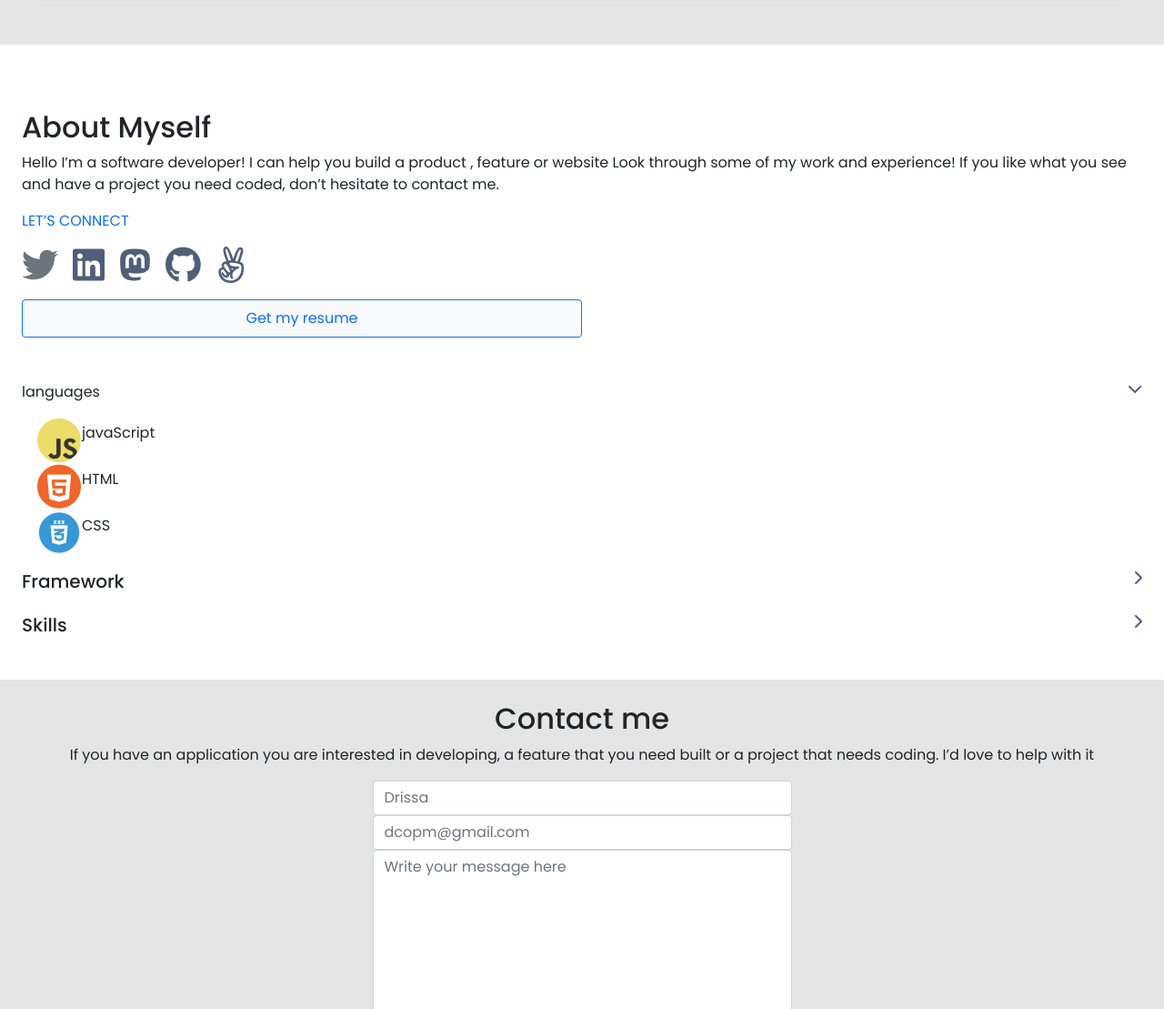
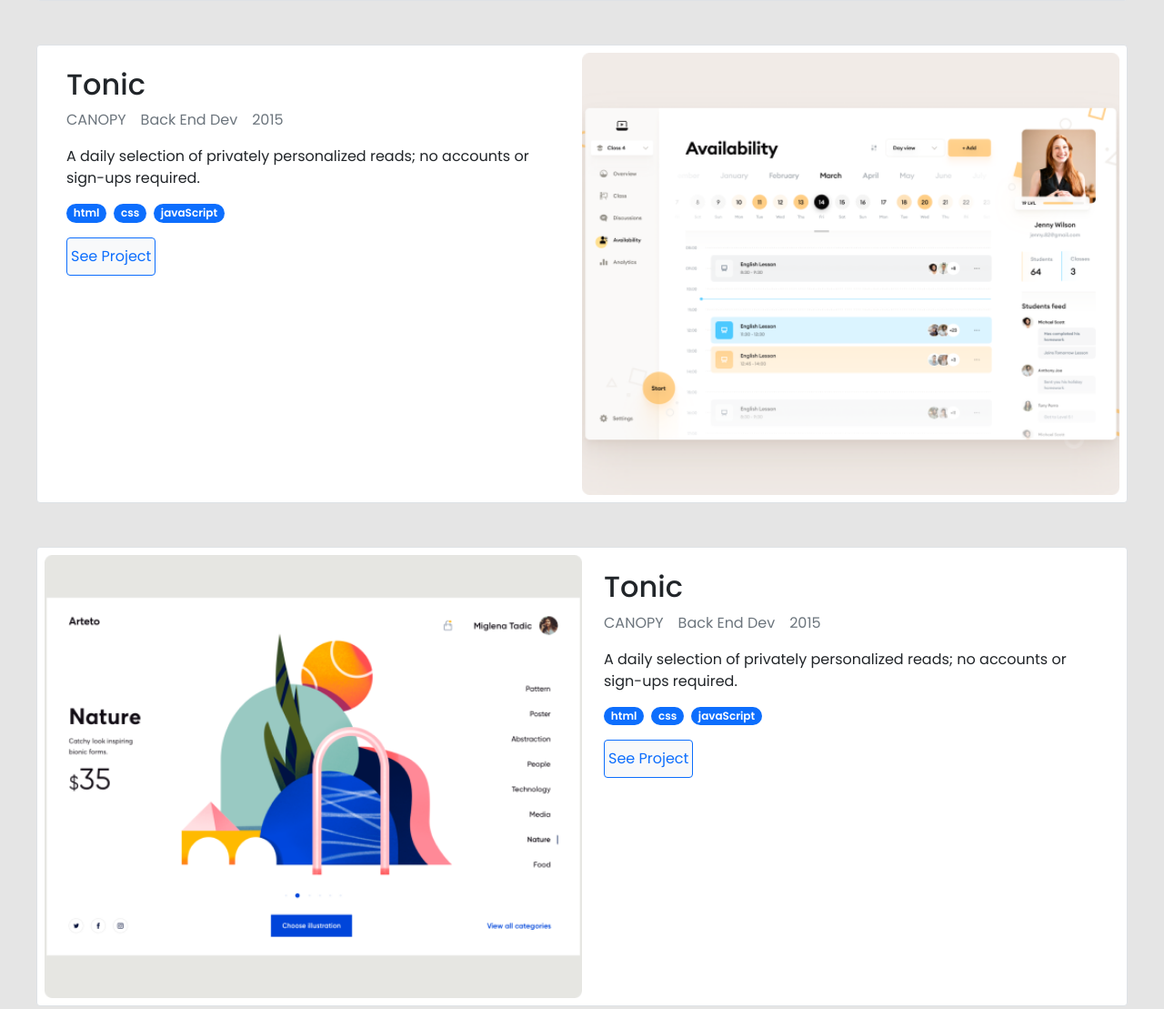
Before and after one commit to touredri/Bportfolio, a website: page index.html in a window 1280 px wide. Shown: the part 1124-2233 px from the top of the page at 91% size. Drawn offline with nearby package versions, Linux system fonts and the light colour scheme.

Commit message:
Bootstrap classes implemented in HTML

```diff
--- a/index.html
+++ b/index.html
@@ -18,7 +18,7 @@
     <title>portfolio</title>
   </head>
   <body>
-    <header class="d-flex justify-content-between fixed-top px-3 align-items-center bg-white w-100">
+    <header class="d-flex justify-content-between fixed-top px-5 align-items-center bg-white w-100">
           <h2 class="link-primary font-weight-600 my-0">Logo</h2>
           <nav class="navbar navbar-expand-md navbar-light">
             <div class="container-fluid">
@@ -28,13 +28,13 @@
               <div class="collapse navbar-collapse" id="navbarNave">
                 <ul class="navbar-nav">
                   <li class="nav-item">
-                    <a class="nav-link py-0 text-large active" aria-current="page" href="#">Portfolio</a>
+                    <a class="nav-link py-0 text-large active" aria-current="page" href="#scrollspyPortfolio">Portfolio</a>
                   </li>
                   <li class="nav-item">
-                    <a class="nav-link py-0 text-large" href="#">About</a>
+                    <a class="nav-link py-0 text-large" href="#scrollspyAbout">About</a>
                   </li>
                   <li class="nav-item">
-                    <a class="nav-link py-0 text-large" href="#">Contact</a>
+                    <a class="nav-link py-0 text-large" href="#scrollspyContact">Contact</a>
                   </li>
                 </ul>
               </div>
@@ -42,10 +42,10 @@
           </nav>
     </header>
 
-    <section class="headline bg-white px-4 px-md-5 d-flex flex-column rounded-start mb-5">
+    <section class="headline bg-white px-4 px-md-5 d-flex flex-column rounded-start mb-5" id="scrollspyPortfolio">
       <h1 class=" mt-5">I’m Drissa
         Glad to see you!</h1>
-      <p class="font-weight-600">I’m a software developer! I can help you build a product , feature or website Look through some of my work and experience! If you like what you see and have a project you need coded, don’t hestiate to contact me.</p>
+      <p class="text-center font-weight-600">I’m a software developer! I can help you build a product , feature or website Look through some of my work and experience! If you like what you see and have a project you need coded, don’t hestiate to contact me.</p>
       <p class="text-primary">LET’S CONNECT</p>
       <ul class="list-unstyled list-inline d-flex gap-3 w-50">
         <li>  <a href="#" title="facebook"><i class="fa-brands fa-twitter fs-1 text-secondary"></i></a></li>
@@ -58,7 +58,7 @@
     </section>
 
     <section class="work container-fluid w-100  justify-content-center px-4 px-md-5">
-      <div class="item-d item-m h-100 bg-white border border-grey border-1 rounded rounded-5 d-flex flex-column flex-md-row gx-md-3 justify-content-center mb-5 p-2 row" >
+      <div class="item-d item-m h-100 bg-white border border-grey border-1 rounded rounded-5 d-flex flex-column flex-md-row gx-md-3 justify-content-center mb-5 p-2 row">
           <img src="images/mob_Portfolio1.png" alt="project" class="col-md-6 px-md-0" />
           <div class="col-md-6 px-0 px-md-4">
             <h2 class="mt-3">Tonic</h2>
@@ -72,17 +72,62 @@
               sign-ups required.
             </p>
             <ul class="list-unstyled list-inline d-flex gap-2">
-              <li class="text-primary border py-1 px-1 border-1 rounded rounded-4 ">html</li>
-              <li class="text-primary border py-1 px-1 border-1 rounded rounded-4 ">css</li>
-              <li class="text-primary border py-1 px-1 border-1 rounded rounded-4 ">javaScript</li>
+              <li class="badge rounded-pill bg-primary">html</li>
+              <li class="badge rounded-pill bg-primary">css</li>
+              <li class="badge rounded-pill bg-primary">javaScript</li>
             </ul>
-            <button class="btn btn-primary p-0 py-2 w-50 bg-light text-primary">See Project</button>
+            <button class="btn btn-primary p-1 py-2 w-20 bg-light text-primary">See Project</button>
+        </div>
+      </div>
+
+      <div class="item-d item-m h-100 bg-white border border-grey border-1 rounded rounded-5 d-flex flex-column flex-md-row gx-md-3 justify-content-center mb-5 p-2 row">
+          <div class="col-md-6 px-0 px-md-4">
+            <h2 class="mt-3">Tonic</h2>
+            <ul class="list-unstyled list-inline d-flex gap-3">
+              <li class="text-secondary">CANOPY</li>
+              <li class="text-secondary">Back End Dev</li>
+              <li class="text-secondary">2015</li>
+            </ul>
+            <p>
+              A daily selection of privately personalized reads; no accounts or
+              sign-ups required.
+            </p>
+            <ul class="list-unstyled list-inline d-flex gap-2">
+              <li class="badge rounded-pill bg-primary">html</li>
+              <li class="badge rounded-pill bg-primary">css</li>
+              <li class="badge rounded-pill bg-primary">javaScript</li>
+            </ul>
+            <button class="btn btn-primary p-1 py-2 w-20 bg-light text-primary">See Project</button>
+        </div>
+        <img src="images/desk2_Snapshoot Portfolio.png" alt="project" class="col-md-6 px-md-0" />
+      </div>
+
+      <div class="item-d item-m h-100 bg-white border border-grey border-1 rounded rounded-5 d-flex flex-column flex-md-row gx-md-3 justify-content-center mb-5 p-2 row">
+        <img src="images/desk3Snapshoot_Portfolio_desk1.png" alt="project" class="col-md-6 px-md-0" />
+          <div class="col-md-6 px-0 px-md-4">
+            <h2 class="mt-3">Tonic</h2>
+            <ul class="list-unstyled list-inline d-flex gap-3">
+              <li class="text-secondary">CANOPY</li>
+              <li class="text-secondary">Back End Dev</li>
+              <li class="text-secondary">2015</li>
+            </ul>
+            <p>
+              A daily selection of privately personalized reads; no accounts or
+              sign-ups required.
+            </p>
+            <ul class="list-unstyled list-inline d-flex gap-2">
+              <li class="badge rounded-pill bg-primary">html</li>
+              <li class="badge rounded-pill bg-primary">css</li>
+              <li class="badge rounded-pill bg-primary">javaScript</li>
+            </ul>
+            <button class="btn btn-primary p-1 py-2 w-20 bg-light text-primary">See Project</button>
         </div>
       </div>
     </section>
 
-    <section class="about bg-white p-4" id="about">
-      <div class="about_me my-5">
+    <section class="about d-flex justify-content-center bg-white p-4" id="scrollspyAbout">
+      <div class="row">
+        <div class="col-md-6">
           <h2>About Myself</h2>
           <p>
               Hello I’m a software developer! I can help you
@@ -100,17 +145,18 @@
                 <li><a href="#" title="angelist"><i class="fa-brands fa-angellist fs-1"></i></a></li>
               </ul>
           </ul>
-          <button class="btn btn-primary p-0 py-2 w-50 bg-light text-primary">Get my resume</button>
-      </div>
-      <div class="expertise">
+          <button class="btn btn-primary p-1 py-2 w-20 bg-light text-primary">Get my resume</button>
+        </div>
+
+        <div class="col-md-6">
           <div class="domaine d-flex justify-content-between my-3">
-              <h5class>languages</h5class>
+              <h5>Languages</h5>
               <i class="fa-solid fa-chevron-down"></i>
           </div>
-          <div class="list_language mx-3">
-              <div class="lang d-flex align-items-center"><img src="./images/js.png" alt="js"><p>javaScript</p></div>
-              <div class="lang d-flex align-items-center "><img src="./images/html.png" alt="js"><p>HTML</p></div>
-              <div class="lang d-flex align-items-center gx-4"><img src="./images/css.png" alt="js"><p>CSS</p></div>
+          <div class="list_language d-md-flex mx-3">
+            <div class="lang d-flex flex-md-col align-items-center"><img src="./images/js.png" alt="js"><p>javaScript</p></div>
+            <div class="lang d-flex flex-md-col align-items-center "><img src="./images/html.png" alt="js"><p>HTML</p></div>
+            <div class="lang d-flex flex-md-col align-items-center gx-4"><img src="./images/css.png" alt="js"><p>CSS</p></div>
           </div>
           <div class="domaine d-flex justify-content-between my-3">
               <h5>Framework</h5>
@@ -121,20 +167,27 @@
                   <i class="fa-solid fa-chevron-right"></i>
           </div>
       </div>
+      </div>
   </section>
 
-  <section class="contact scroll p-4 d-flex flex-column align-items-center gy-3" id="contact">
+  <section class="contact scroll p-4 d-flex flex-column align-items-center gy-3" id="scrollspyContact">
     <h2>Contact me</h2>
-    <p>
+    <p class="par text-center" style="width: 539px;">
         If you have an application you are interested in developing,
         a feature that you need built or a project that needs coding.
         I’d love to help with it
     </p>
-    <form action="https://formspree.io/f/mwkjpdrl" method="POST">
+    <form class="d-flex flex-column align-items-center" action="https://formspree.io/f/mwkjpdrl" method="POST">
+      <div class="mb-3 w-100">
         <input type="text" class="form-control" name="name" id="name" placeholder="Drissa" maxlength="30" class="user" required>
+      </div>
+      <div class="mb-3 w-100">
         <input type="email" class="form-control" name="email" id="email" placeholder="dcopm@gmail.com" class="user" required>
+      </div>
+      <div class="mb-3 w-100">
         <textarea name="message" class="form-control" id="message" cols="30" rows="10" maxlength="500" placeholder="Write your message here" required></textarea>
-        <button type="submit" class="btna btn">Get in touch</button>
+      </div>
+        <button type="submit" class="btn btn-primary p-2 py-2 w-30 bg-light text-primary">Get in touch</button>
     </form>
 </section>
 
```
